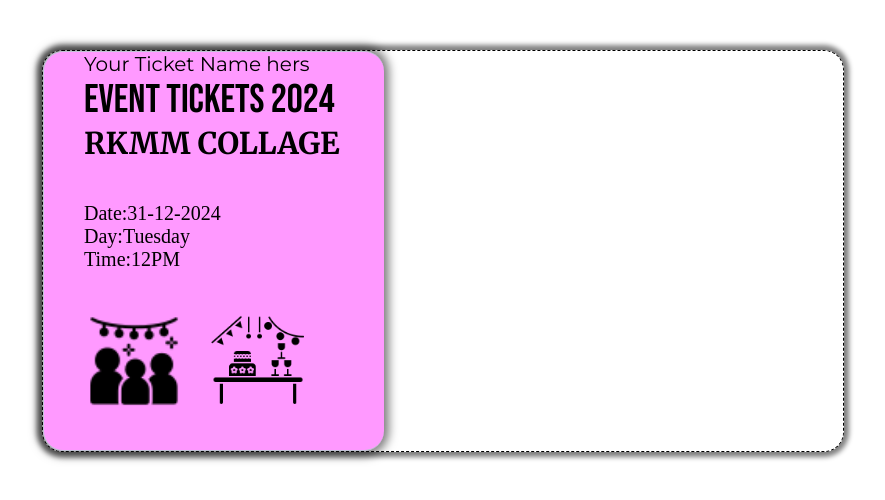
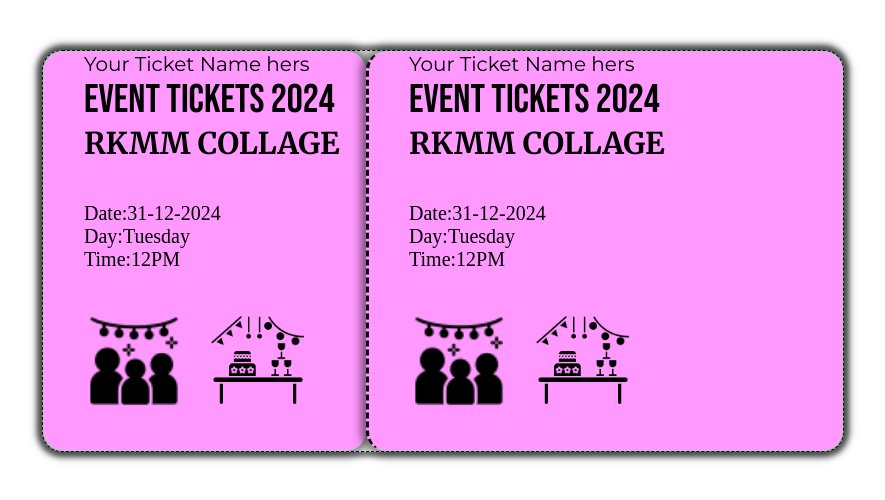
Before and after one commit to ShivaniEkshinge/collage-event-tickets, a plain HTML site: page index.html in a window 1280 px wide. Shown: the whole page, without its empty margins (197-1082 px from the left). Drawn offline with Linux system fonts and the light colour scheme.

Commit message:
event  part

```diff
--- a/index.html
+++ b/index.html
@@ -25,6 +25,15 @@
         border-right:none;
         padding-left: 20px;
         background-color: #ff99ff;
+     }
+     .part2{
+        width: 60%;
+        border-radius: 20px;
+        border: 1px solid  #c2c2d6;
+        box-shadow: 0 0 10px 5px rgba(0,0,0,0.5);
+        border-left: dashed;
+        padding-left: 20px;
+        background-color:  #ff99ff;
      }
      .Tickets-name{
       font-family: "Montserrat", serif;
@@ -64,6 +73,17 @@
             <img src="./icon/family_13391138.png" class="icon"/>
             <img src="./icon/birthday-party_6397403.png" class="icon"/>
           </div>
+
+          <div class="part2">
+            <span class="Tickets-name">Your Ticket Name hers </span><br/>
+            <span class="Events">EVENT TICKETS 2024</span><br/>
+            <span class="clg-name"><b>RKMM COLLAGE</b></span>
+            <p class="Date">Date:31-12-2024<br/>
+               Day:Tuesday<br/>
+               Time:12PM</p>
+            <img src="./icon/family_13391138.png" class="icon"/>
+            <img src="./icon/birthday-party_6397403.png" class="icon"/>
+          </div>
 </div>
 </body>
 </html>
```
